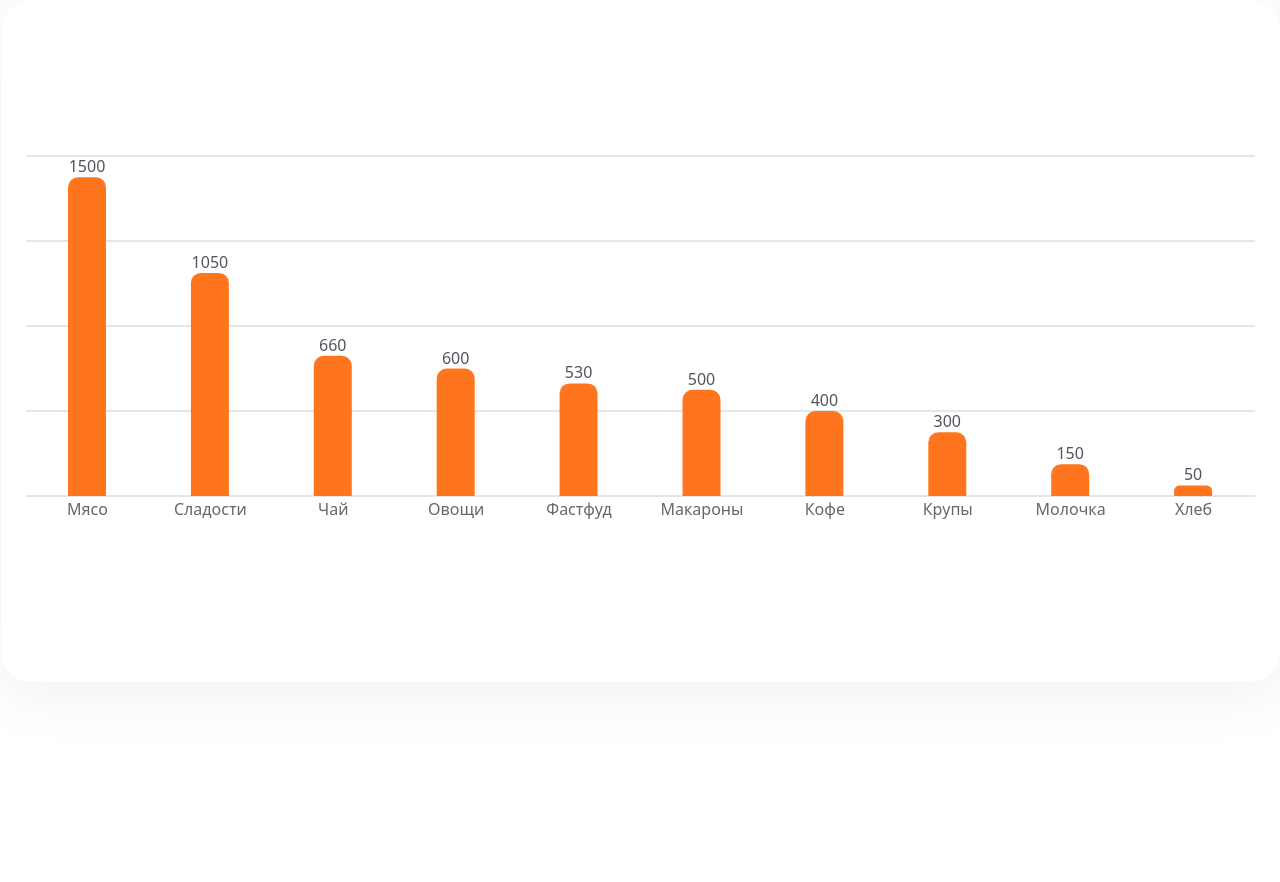
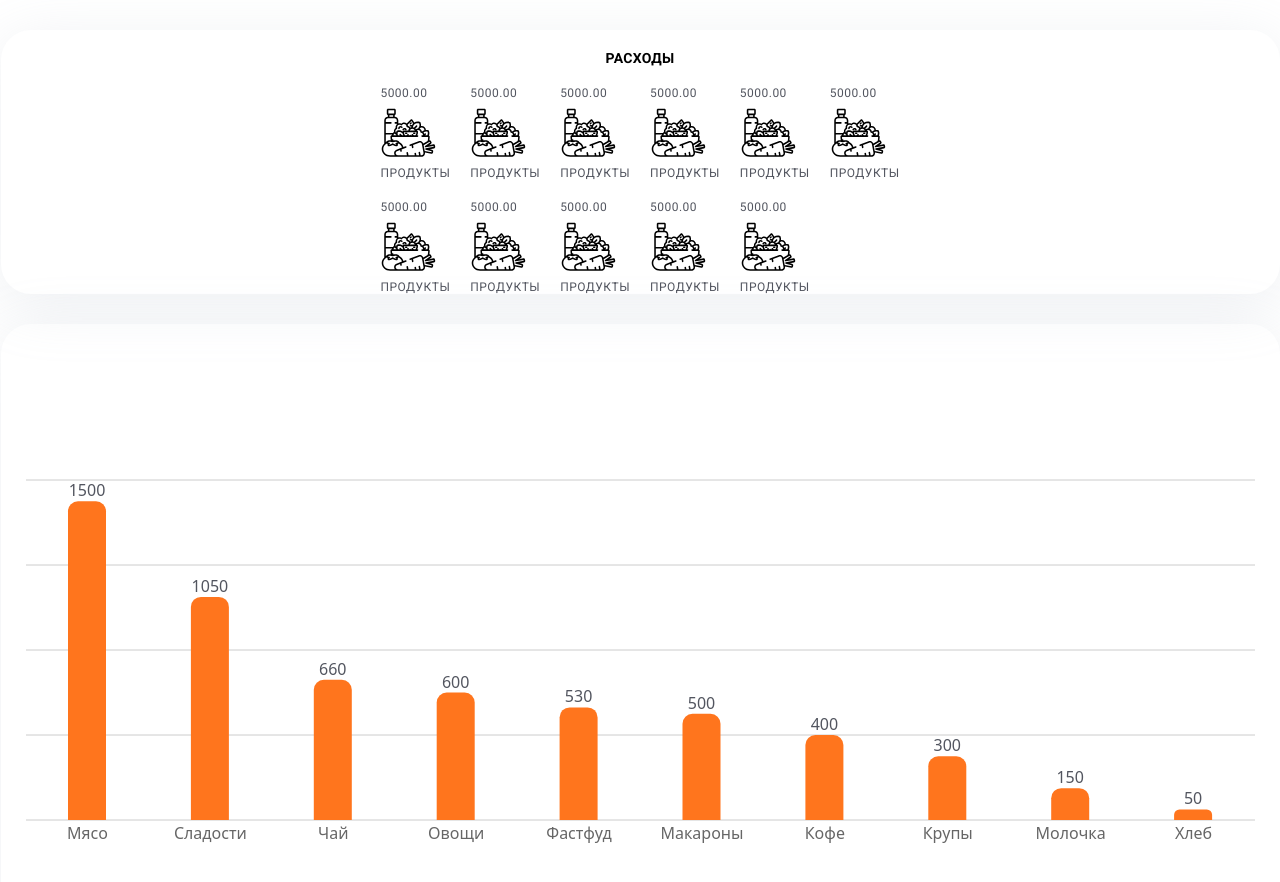
Before and after one commit to Oleh-Mohylnyi/kapusta-bl3-front, a React (Create React App) app: page /statistics in a window 1280 px wide. Shown: the top 882 px of the page. Before the commit the page ends 800 px from the top, so only its background shows below. Built offline with nearby package versions, Linux system fonts and the light colour scheme.

Commit message:
conected report

```diff
--- a/src/components/Report/Report.jsx
+++ b/src/components/Report/Report/Report.jsx
@@ -1,6 +1,6 @@
-import ReportExpenses from "./ReportExpenses/ReportExpenses";
-import ReportIncome from "./ReportIncome/ReportIncome";
-import sprite from "../../images/sprite.svg";
+// import ReportExpenses from "../ReportExpenses/ReportExpenses";
+// import ReportIncome from "../ReportIncome/ReportIncome";
+import sprite from "../../../images/sprite/report_sprite.svg";
 import s from "./Report.module.scss";
 
 // export default function Report({ month, year, typesIncome, typesExpenses }) {
--- a/src/views/StatisticsView/StatisticsView.js
+++ b/src/views/StatisticsView/StatisticsView.js
@@ -1,13 +1,13 @@
 import DiagramMobile from "../../components/StatisticDiagram/DiagramMobile";
-import DiagramContainer from "../../components/StatisticDiagram/DiagramContainer"
-// import Report from "../../components/Report/Report";
+import DiagramContainer from "../../components/StatisticDiagram/DiagramContainer";
+import Report from "../../components/Report/Report/Report";
 
 export default function StatisticsView() {
-let width = window.innerWidth;
-    return (
-      <>
-        {/* <Report /> */}
-        {width < 768 ? <DiagramMobile /> : <DiagramContainer />}
-      </>
-    )
+  let width = window.innerWidth;
+  return (
+    <>
+      <Report />
+      {width < 768 ? <DiagramMobile /> : <DiagramContainer />}
+    </>
+  );
 }
```
Also changed, not shown: src/components/Report/Report/Report.module.scss (renamed from src/components/Report/Report.module.scss), src/images/sprite/report_sprite.svg (renamed from src/images/sprite.svg).
